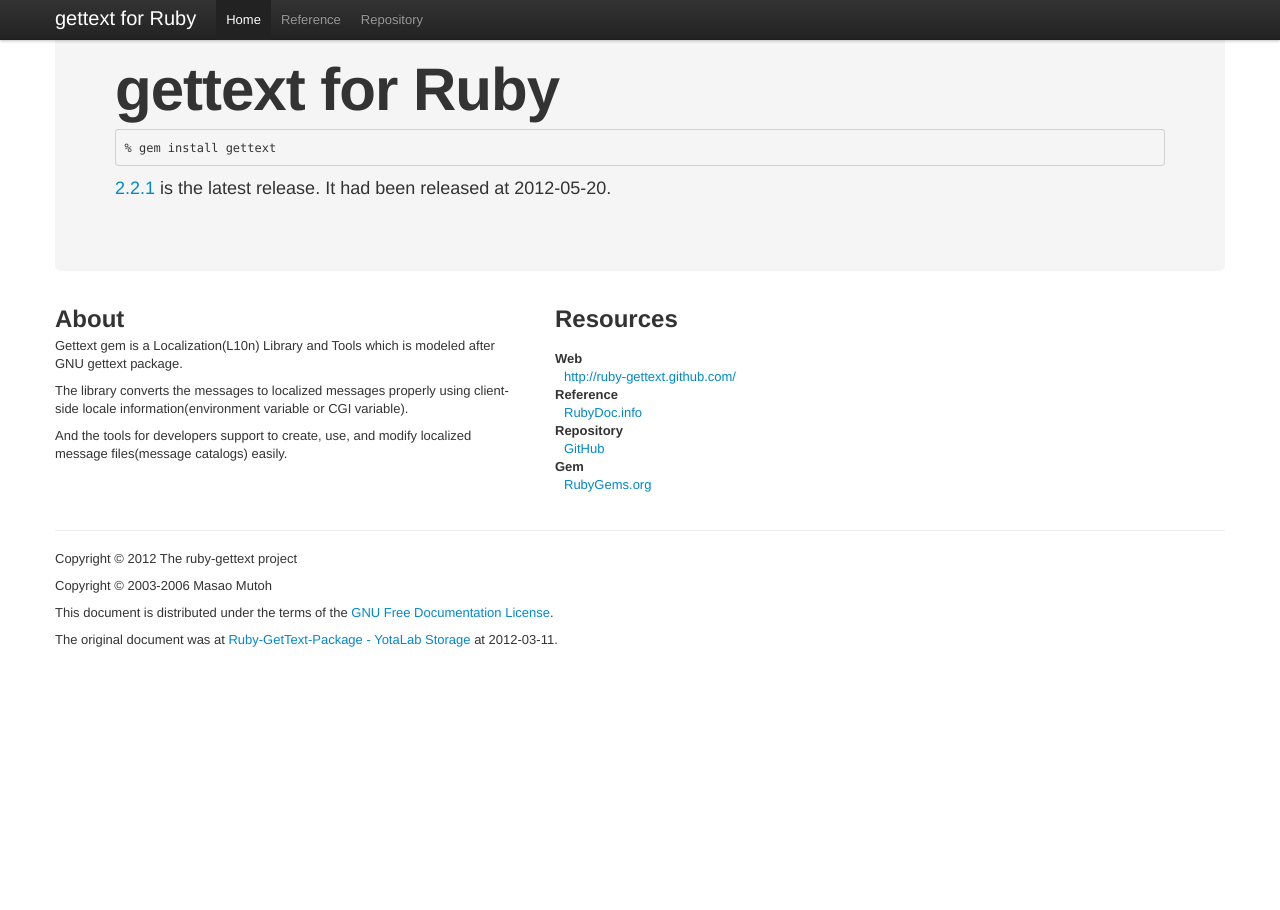
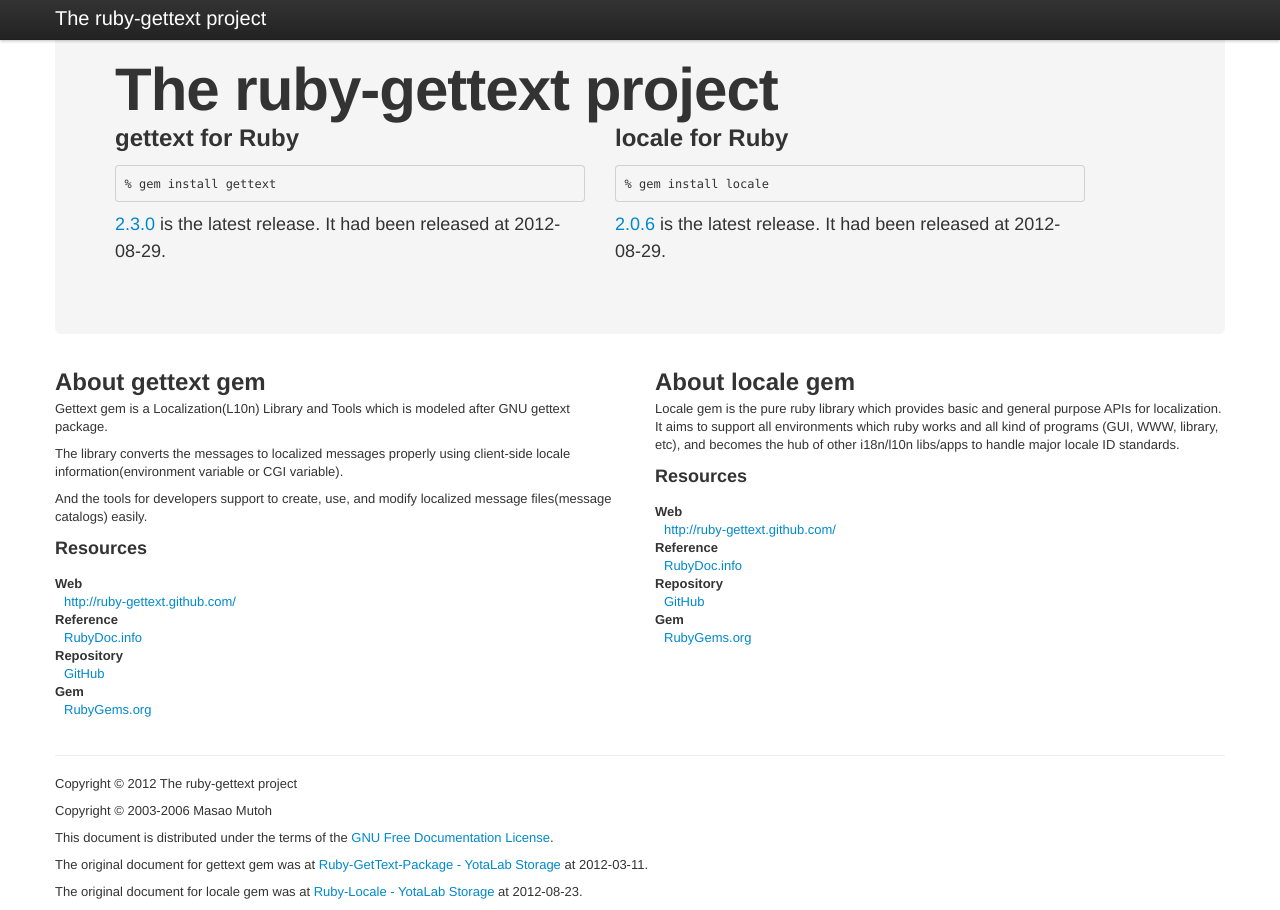
Before and after one commit to ruby-gettext/ruby-gettext.github.com, a Jekyll site: the page built from index.html, in a window 1280 px wide. Built offline with Jekyll 4.4.1, drawn with Linux system fonts in a browser that asks for light colours; Markdown is read by kramdown in place of the engine named in the settings; the list of posts is cut into pages by our own code.

Commit message:
Add locale gem
It's not released yet. :p

```diff
--- a/_config.yml
+++ b/_config.yml
@@ -3,3 +3,7 @@
 permalink: /:categories/blog/:year/:month/:day/:title.html
 paginate: 5
 url: http://ruby-gettext.github.com
+gettext_version: 2.3.0
+gettext_release_date: 2012-08-29
+locale_version: 2.0.6
+locale_release_date: 2012-08-29
--- a/_layouts/en.html
+++ b/_layouts/en.html
@@ -13,14 +13,7 @@
           <a class="btn btn-navbar"
              data-toggle="collapse" data-target=".nav-collapse">
           </a>
-          <a class="brand" href="/">gettext for Ruby</a>
-          <div class="nav-collapse">
-            <ul class="nav">
-              <li class="active"><a href="/">Home</a></li>
-              <li><a href="http://rubydoc.info/gems/gettext">Reference</a></li>
-              <li><a href="https://github.com/ruby-gettext/gettext">Repository</a></li>
-            </ul>
-          </div>
+          <a class="brand" href="/">The ruby-gettext project</a>
         </div>
       </div>
     </div>
@@ -36,7 +29,8 @@
           This document is distributed under the terms of the
           <a href="http://www.gnu.org/licenses/fdl.html">GNU Free Documentation License</a>.
         </p>
-        <p>The original document was at <a href="http://www.yotabanana.com/hiki/ruby-gettext.html">Ruby-GetText-Package - YotaLab Storage</a> at 2012-03-11.</p>
+        <p>The original document for gettext gem was at <a href="http://www.yotabanana.com/hiki/ruby-gettext.html">Ruby-GetText-Package - YotaLab Storage</a> at 2012-03-11.</p>
+        <p>The original document for locale gem was at <a href="http://www.yotabanana.com/hiki/ruby-locale.html">Ruby-Locale - YotaLab Storage</a> at 2012-08-23.</p>
       </footer>
     </div>
 
--- a/index.html
+++ b/index.html
@@ -1,28 +1,42 @@
 ---
 layout: en
-title: gettext for Ruby
+title: The ruby-gettext project
 ---
 <div class="hero-unit">
-  <h1>gettext for Ruby</h1>
-  <p>
-    <pre><code>% gem install gettext</code></pre>
-  </p>
-  <p>
-    <a href="http://rubydoc.info/gems/gettext/file/news.md#2-2-1">2.2.1</a> is the latest release.
-    It had been released at 2012-05-20.
-  </p>
+  <h1>The ruby-gettext project</h1>
+  <div class="row">
+    <div class="span5">
+      <h2>gettext for Ruby</h2>
+      <p>
+        <pre><code>% gem install gettext</code></pre>
+      </p>
+      <p>
+        <a href="http://rubydoc.info/gems/gettext/file/news.md#{{ site.gettext_version | replace: '.', '-' }}">{{ site.gettext_version }}</a> is the latest release.
+        It had been released at {{ site.gettext_release_date }}.
+      </p>
+    </div>
+
+    <div class="span5">
+      <h2>locale for Ruby</h2>
+      <p>
+        <pre><code>% gem install locale</code></pre>
+      </p>
+      <p>
+        <a href="http://rubydoc.info/gems/locale/file/news.md#{{ site.locale_version | replace: '.', '-' }}">{{ site.locale_version }}</a> is the latest release.
+        It had been released at {{ site.locale_release_date }}.
+      </p>
+    </div>
+  </div>
 </div>
 
 <div class="row">
-  <div class="span5">
-    <h2>About</h2>
+  <div class="span6">
+    <h2>About gettext gem</h2>
     <p>Gettext gem is a Localization(L10n) Library and Tools which is modeled after GNU gettext package.<p>
     <p>The library converts the messages to localized messages properly using client-side locale information(environment variable or CGI variable).</p>
     <p>And the tools for developers support to create, use, and modify localized message files(message catalogs) easily.</p>
-  </div>
 
-  <div class="span5">
-    <h2>Resources</h2>
+    <h3>Resources</h3>
     <dl>
       <dt>Web</dt>
       <dd><a href="http://ruby-gettext.github.com/">http://ruby-gettext.github.com/</a></dd>
@@ -34,6 +48,23 @@
       <dd><a href="https://rubygems.org/gems/gettext">RubyGems.org</a></dd>
     </dl>
   </div>
+
+  <div class="span6">
+    <h2>About locale gem</h2>
+    <p>Locale gem is the pure ruby library which provides basic and general purpose APIs for localization.  It aims to support all environments which ruby works and all kind of programs (GUI, WWW, library, etc), and becomes the hub of other i18n/l10n libs/apps to handle major locale ID standards.</p>
+
+    <h3>Resources</h3>
+    <dl>
+      <dt>Web</dt>
+      <dd><a href="http://ruby-gettext.github.com/">http://ruby-gettext.github.com/</a></dd>
+      <dt>Reference</dt>
+      <dd><a href="http://rubydoc.info/gems/locale/">RubyDoc.info</a></dd>
+      <dt>Repository</dt>
+      <dd><a href="https://github.com/ruby-gettext/locale">GitHub</a></dd>
+      <dt>Gem</dt>
+      <dd><a href="https://rubygems.org/gems/locale">RubyGems.org</a></dd>
+    </dl>
+  </div>
 </div>
 <!--
 Local variables:
```
